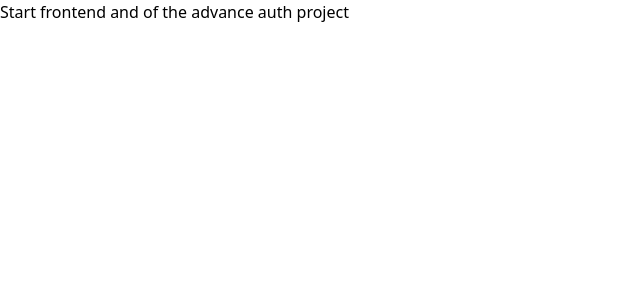
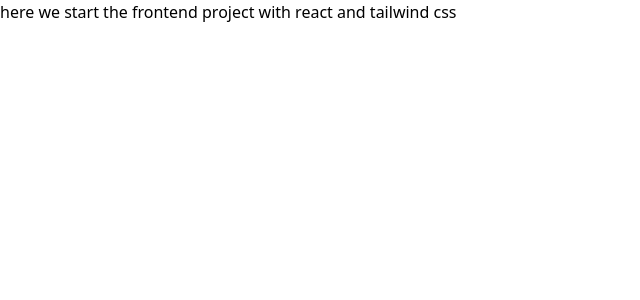
Before and after one commit to fuleprashant/advance_auth_mern, a React (Vite) app in the folder frontend/: page / in a window 1280 px wide. Shown: the top 300 px of the page, without its empty margins (0-640 px from the left). Built offline with nearby package versions, Linux system fonts and the light colour scheme.

Commit message:
start the frontend

```diff
--- a/frontend/src/App.jsx
+++ b/frontend/src/App.jsx
@@ -1,9 +1,9 @@
 import React from "react";
 
 const App = () => {
-
-  return <div>Start frontend and of the advance auth project</div>;
-
+  return (
+    <div>here we start the frontend project with react and tailwind css</div>
+  );
 };
 
 export default App;
```
